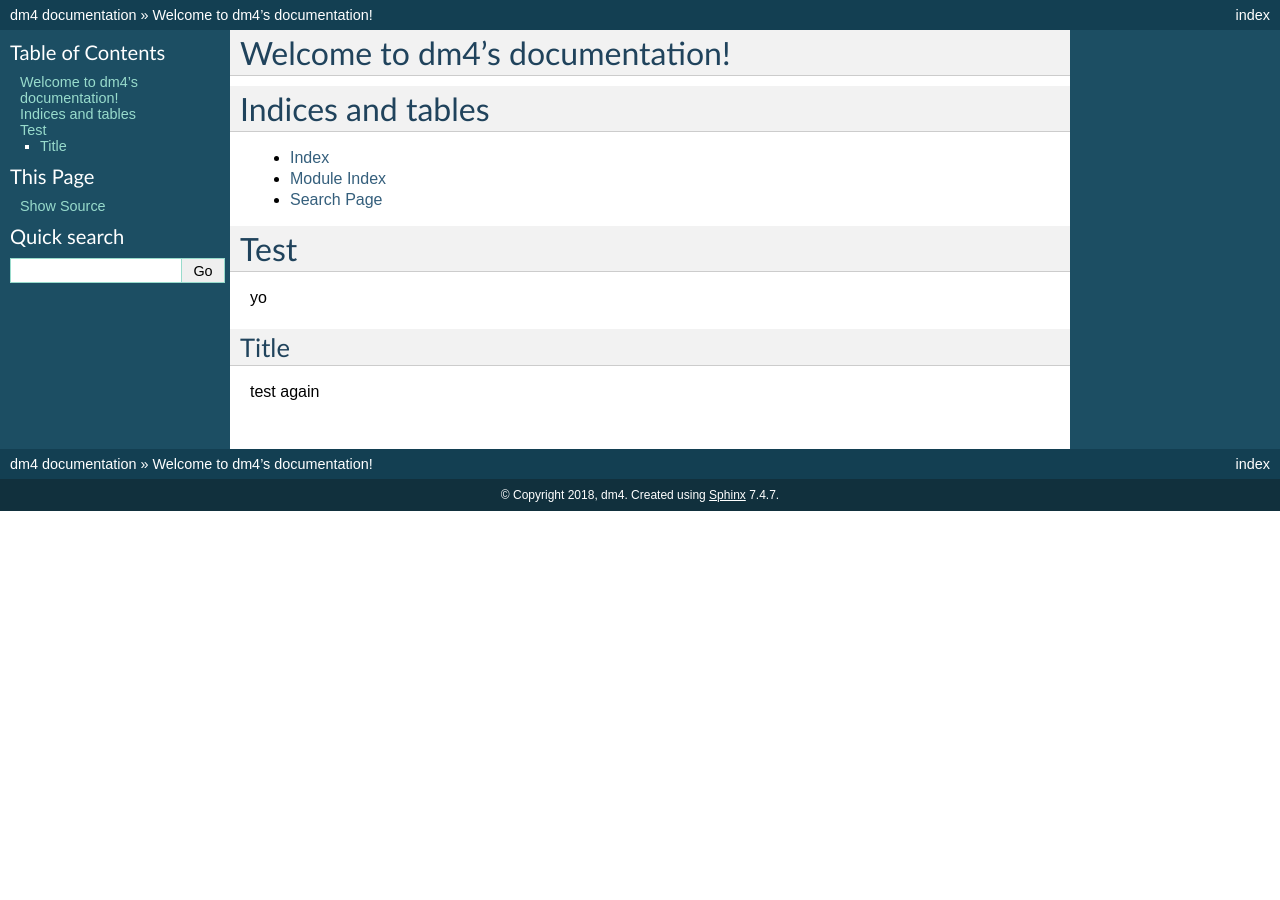
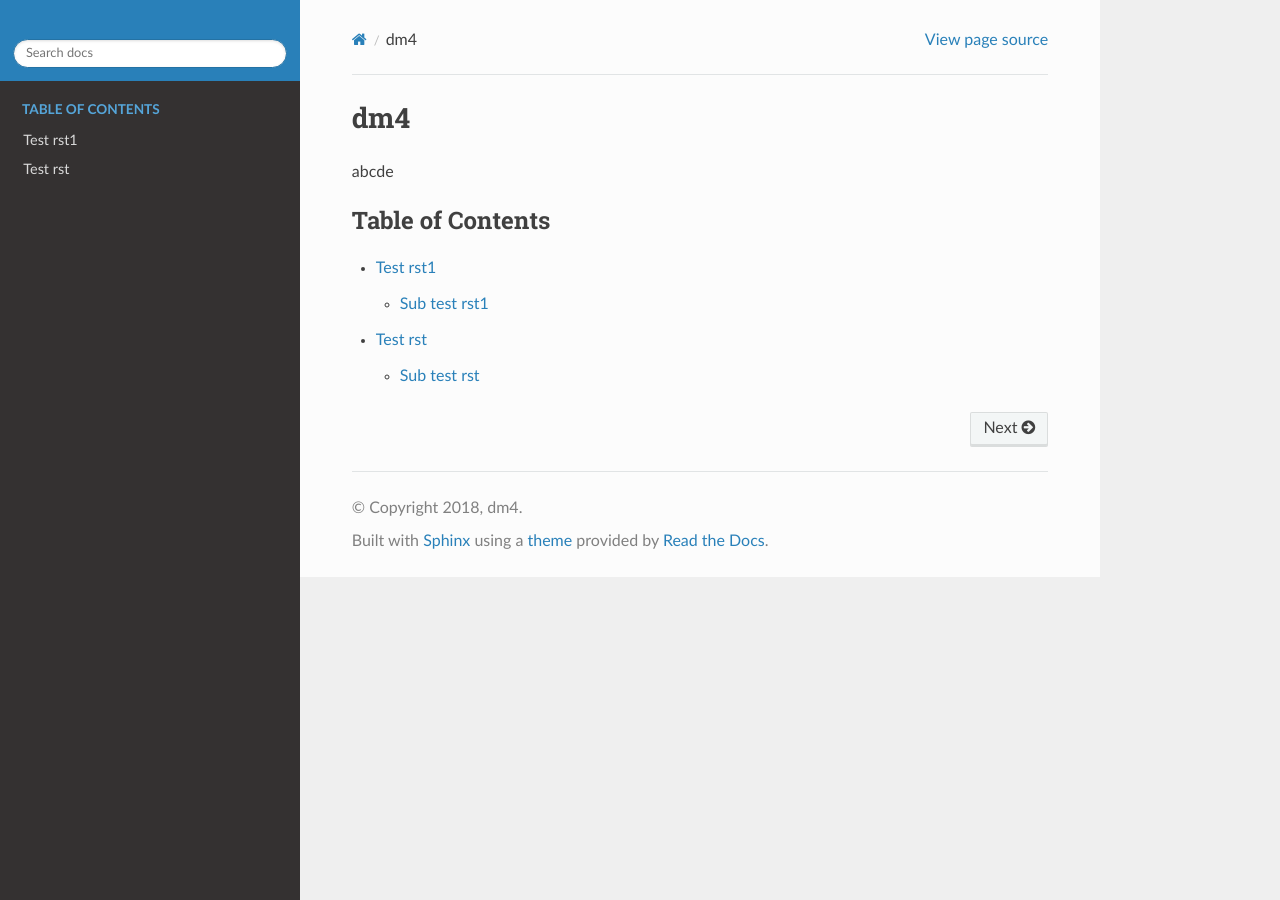
Before and after one commit to dm4/travis-test, a Sphinx documentation site: the page built from docs/index.rst, in a window 1280 px wide. Built offline with Sphinx 7.4.7 and the Read the Docs theme 2.0.0, drawn with Linux system fonts in a browser that asks for light colours.

Commit message:
Add test pages.

```diff
--- a/docs/conf.py
+++ b/docs/conf.py
@@ -74,13 +74,15 @@ pygments_style = 'sphinx'
 # The theme to use for HTML and HTML Help pages.  See the documentation for
 # a list of builtin themes.
 #
-html_theme = 'default'
+html_theme = 'sphinx_rtd_theme'
 
 # Theme options are theme-specific and customize the look and feel of a theme
 # further.  For a list of options available for each theme, see the
 # documentation.
 #
-# html_theme_options = {}
+html_theme_options = {
+    'logo_only': True,
+}
 
 # Add any paths that contain custom static files (such as style sheets) here,
 # relative to this directory. They are copied after the builtin static files,
--- a/docs/index.rst
+++ b/docs/index.rst
@@ -1,37 +1,11 @@
-.. dm4 documentation master file, created by
-   sphinx-quickstart on Mon Mar 26 17:29:34 2018.
-   You can adapt this file completely to your liking, but it should at least
-   contain the root `toctree` directive.
+dm4
+===
 
-Welcome to dm4's documentation!
-================================
+abcde
 
 .. toctree::
    :maxdepth: 2
-   :caption: Contents:
+   :caption: Table of Contents
 
-
-
-Indices and tables
-==================
-
-* :ref:`genindex`
-* :ref:`modindex`
-* :ref:`search`
-
-
-
-Test
-====
-
-yo
-
-
-Title
------
-
-test again
-
-
-.. note:
-    This is a book.
+   test
+   test2
--- /dev/null
+++ b/docs/test.rst
@@ -0,0 +1,10 @@
+Test rst1
+========
+
+alsdjf
+
+
+Sub test rst1
+------------
+
+dfflksdj
--- /dev/null
+++ b/docs/test2.rst
@@ -0,0 +1,10 @@
+Test rst
+========
+
+alsdjf
+
+
+Sub test rst
+------------
+
+dfflksdj
```
